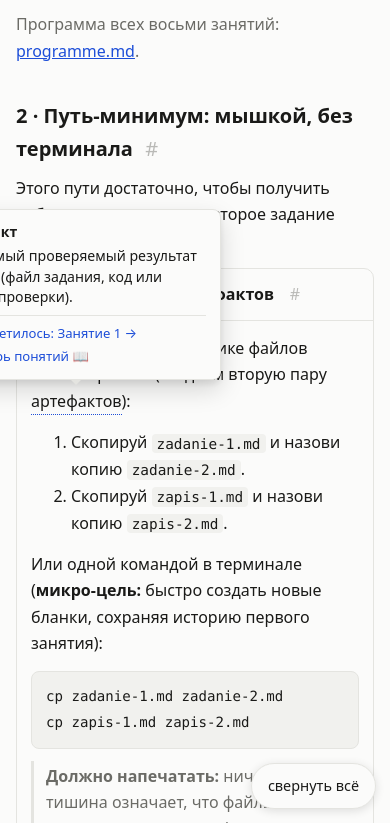
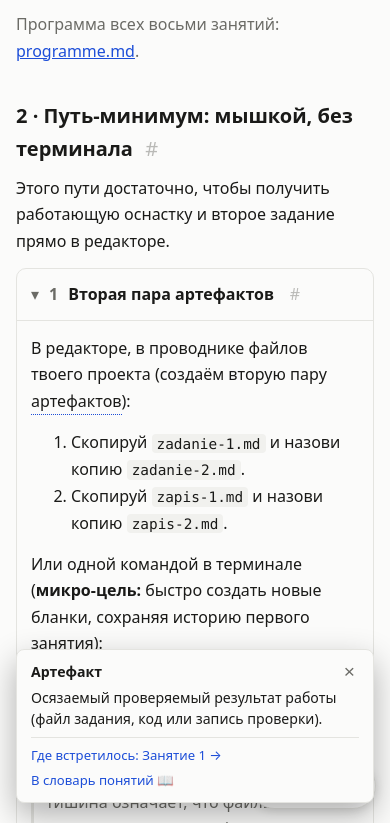
Before and after one commit to y-kolyada/b1bootcamp26-site, a website: page 02.html in a window 390 px wide. Both pictures are taken after a click on the button "артефактов". Shown: the part 1721-2544 px from the top of the page. Drawn offline with Linux system fonts and the light colour scheme.

Commit message:
fix(terms): isolate popover from inline flow, fix text spacing, and add mobile sheet

```diff
--- a/02.html
+++ b/02.html
@@ -4,7 +4,7 @@
 <meta charset="utf-8">
 <meta name="viewport" content="width=device-width, initial-scale=1">
 <title>Занятие 2 · Требования: что значит «сделано» · AI Bootcamp</title>
-<link rel="stylesheet" href="style.css">
+<link rel="stylesheet" href="style.css?v=2">
 </head>
 <body>
 <div class="wrap">
@@ -63,7 +63,7 @@
     <details class="step" open>
       <summary><span class="n">1</span> Вторая пара артефактов <a class="yakor" href="#min-1">#</a></summary>
       <div class="body" id="min-1">
-        <p>В редакторе, в проводнике файлов твоего проекта (создаём вторую пару <span class="term"><button type="button" class="term-btn">артефактов</button><span class="term-card"><strong class="term-title">Артефакт</strong><span class="term-desc">Осязаемый проверяемый результат работы (файл задания, код или запись проверки).</span><span class="term-links"><a href="01.html#shag-3">Где встретилось: Занятие 1 →</a><a href="glossary.html#artefakt">В словарь понятий 📖</a></span></span></span>):</p>
+        <p>В редакторе, в проводнике файлов твоего проекта (создаём вторую пару <span class="term"><button type="button" class="term-btn" aria-expanded="false" style="background:none;border:none;padding:0;font:inherit;color:inherit;cursor:pointer;border-bottom:1.5px dotted var(--acc,#0284c7);">артефактов</button><span class="term-card" role="tooltip" hidden><span class="term-header"><strong class="term-title">Артефакт</strong><button type="button" class="term-close" aria-label="Закрыть">×</button></span><span class="term-desc">Осязаемый проверяемый результат работы (файл задания, код или запись проверки).</span><span class="term-links"><a href="01.html#shag-3">Где встретилось: Занятие 1 →</a> <a href="glossary.html#artefakt">В словарь понятий 📖</a></span></span></span>):</p>
         <ol>
           <li>Скопируй <code>zadanie-1.md</code> и назови копию <code>zadanie-2.md</code>.</li>
           <li>Скопируй <code>zapis-1.md</code> и назови копию <code>zapis-2.md</code>.</li>
@@ -111,7 +111,7 @@ cp zapis-1.md zapis-2.md</code></pre>
     <details class="step">
       <summary><span class="n">4</span> Напиши три предиката в <code>zadanie-2.md</code> <a class="yakor" href="#min-4">#</a></summary>
       <div class="body" id="min-4">
-        <p>Открой <code>zadanie-2.md</code> и сформулируй три точных <span class="term"><button type="button" class="term-btn">предиката</button><span class="term-card"><strong class="term-title">Предикат</strong><span class="term-desc">Утверждение, на которое можно ответить строго «ДА» или «НЕТ».</span><span class="term-links"><a href="01.html#shag-3">Где встретилось: Занятие 1 →</a><a href="glossary.html#predikat">В словарь понятий 📖</a></span></span></span> для улучшения своей страницы:</p>
+        <p>Открой <code>zadanie-2.md</code> и сформулируй три точных <span class="term"><button type="button" class="term-btn" aria-expanded="false" style="background:none;border:none;padding:0;font:inherit;color:inherit;cursor:pointer;border-bottom:1.5px dotted var(--acc,#0284c7);">предиката</button><span class="term-card" role="tooltip" hidden><span class="term-header"><strong class="term-title">Предикат</strong><button type="button" class="term-close" aria-label="Закрыть">×</button></span><span class="term-desc">Утверждение, на которое можно ответить строго «ДА» или «НЕТ».</span><span class="term-links"><a href="01.html#shag-3">Где встретилось: Занятие 1 →</a> <a href="glossary.html#predikat">В словарь понятий 📖</a></span></span></span> для улучшения своей страницы:</p>
         <ul>
           <li><strong>Хочу:</strong> одна фраза (например: «добавить на страницу раздел с правилами игры»).</li>
           <li><strong>Предикат 1:</strong> на странице появился заголовок H2 с точным текстом «Правила игры».</li>
@@ -120,7 +120,7 @@ cp zapis-1.md zapis-2.md</code></pre>
         </ul>
         <p><strong>Зафиксируй правила дома и задание в Git до запуска ИИ.</strong></p>
         <p>В редакторе: <strong>Source Control</strong> → сообщение <code>docs: правила дома и задание 2</code> → <strong>Commit</strong>.</p>
-        <p>Или в терминале (<strong>микро-цель:</strong> создаём несгораемую точку возврата — <span class="term"><button type="button" class="term-btn">коммит</button><span class="term-card"><strong class="term-title">Коммит</strong><span class="term-desc">Несгораемая точка сохранения в истории проекта с понятным описанием.</span><span class="term-links"><a href="01.html#shag-3">Где встретилось: Занятие 1 →</a><a href="glossary.html#kommit">В словарь понятий 📖</a></span></span></span> в Git <em>до</em> запуска ИИ, чтобы зафиксировать правила и новые требования):</p>
+        <p>Или в терминале (<strong>микро-цель:</strong> создаём несгораемую точку возврата — <span class="term"><button type="button" class="term-btn" aria-expanded="false" style="background:none;border:none;padding:0;font:inherit;color:inherit;cursor:pointer;border-bottom:1.5px dotted var(--acc,#0284c7);">коммит</button><span class="term-card" role="tooltip" hidden><span class="term-header"><strong class="term-title">Коммит</strong><button type="button" class="term-close" aria-label="Закрыть">×</button></span><span class="term-desc">Несгораемая точка сохранения в истории проекта с понятным описанием.</span><span class="term-links"><a href="01.html#shag-3">Где встретилось: Занятие 1 →</a> <a href="glossary.html#kommit">В словарь понятий 📖</a></span></span></span> в Git <em>до</em> запуска ИИ, чтобы зафиксировать правила и новые требования):</p>
 <pre><code>git add AGENTS.md CLAUDE.md zadanie-2.md
 git commit -m "docs: правила дома и задание 2"</code></pre>
         <div class="prints"><strong>Должно напечатать:</strong> строку коммита со списком добавленных файлов (<code>3 files changed</code>).</div>
@@ -134,7 +134,7 @@ git commit -m "docs: правила дома и задание 2"</code></pre>
         <p>Напиши ИИ в чате редактора:</p>
 <pre><code>Прочитай zadanie-2.md. Сделай index.html по этому заданию.
 Никаких других файлов не меняй. В конце перечисли, что изменил.</code></pre>
-        <p>Когда ИИ закончит, проверь реальные изменения через команду <span class="term"><button type="button" class="term-btn"><code>git diff</code></button><span class="term-card"><strong class="term-title">git diff</strong><span class="term-desc">Команда, показывающая настоящие изменения в файлах (факты против слов ИИ).</span><span class="term-links"><a href="01.html#shag-5">Где встретилось: Занятие 1 →</a><a href="glossary.html#diff">В словарь понятий 📖</a></span></span></span> (<strong>микро-цель:</strong> увидеть реальные факты изменений в коде против слов ИИ):</p>
+        <p>Когда ИИ закончит, проверь реальные изменения через команду <span class="term"><button type="button" class="term-btn" aria-expanded="false" style="background:none;border:none;padding:0;font:inherit;color:inherit;cursor:pointer;border-bottom:1.5px dotted var(--acc,#0284c7);"><code>git diff</code></button><span class="term-card" role="tooltip" hidden><span class="term-header"><strong class="term-title">git diff</strong><button type="button" class="term-close" aria-label="Закрыть">×</button></span><span class="term-desc">Команда, показывающая настоящие изменения в файлах (факты против слов ИИ).</span><span class="term-links"><a href="01.html#shag-5">Где встретилось: Занятие 1 →</a> <a href="glossary.html#diff">В словарь понятий 📖</a></span></span></span> (<strong>микро-цель:</strong> увидеть реальные факты изменений в коде против слов ИИ):</p>
 <pre><code>git diff index.html</code></pre>
         <div class="prints"><strong>Должно напечатать:</strong> строки с зелёными плюсами <code>+</code>. Выйти из просмотра — клавиша <kbd>q</kbd>.</div>
         <p>Заполни <code>zapis-2.md</code>: совпали ли слова ИИ с реальными изменениями и пройдены ли все три предиката.</p>
@@ -200,7 +200,7 @@ git commit -m "feat: оснастка команды и скила zadanie"</cod
 <pre><code>/zadanie</code></pre>
         <div class="prints"><strong>Должно напечатать:</strong> вопрос от ИИ о цели твоей задачи, без каких-либо попыток сразу менять файлы.</div>
         <p>Ответь ему в одно предложение. Посмотри, как он предлагает предикаты и варианты. Когда предикаты готовы, выйди из Claude Code (<kbd>Ctrl+C</kbd>).</p>
-        <p>Зафиксируй предикаты в Git (<strong>микро-цель:</strong> забетонировать требования в <span class="term"><button type="button" class="term-btn">коммите</button><span class="term-card"><strong class="term-title">Коммит</strong><span class="term-desc">Несгораемая точка сохранения в истории проекта с понятным описанием.</span><span class="term-links"><a href="01.html#shag-3">Где встретилось: Занятие 1 →</a><a href="glossary.html#kommit">В словарь понятий 📖</a></span></span></span> <em>до</em> генерации кода):</p>
+        <p>Зафиксируй предикаты в Git (<strong>микро-цель:</strong> забетонировать требования в <span class="term"><button type="button" class="term-btn" aria-expanded="false" style="background:none;border:none;padding:0;font:inherit;color:inherit;cursor:pointer;border-bottom:1.5px dotted var(--acc,#0284c7);">коммите</button><span class="term-card" role="tooltip" hidden><span class="term-header"><strong class="term-title">Коммит</strong><button type="button" class="term-close" aria-label="Закрыть">×</button></span><span class="term-desc">Несгораемая точка сохранения в истории проекта с понятным описанием.</span><span class="term-links"><a href="01.html#shag-3">Где встретилось: Занятие 1 →</a> <a href="glossary.html#kommit">В словарь понятий 📖</a></span></span></span> <em>до</em> генерации кода):</p>
 <pre><code>git add zadanie-2.md
 git commit -m "docs: утверждённые предикаты задания 2"</code></pre>
         <div class="prints"><strong>Должно напечатать:</strong> сохранение файла <code>zadanie-2.md</code>.</div>
@@ -327,7 +327,7 @@ git push</code></pre>
 </div>
 
 <a class="svernut" href="02.html" title="Свернуть все шаги и вернуться наверх">свернуть всё</a>
-<script src="terms.js"></script>
+<script src="terms.js?v=2"></script>
 
 </body>
 </html>
--- a/style.css
+++ b/style.css
@@ -188,6 +188,13 @@ body { padding-bottom: 72px; }
   color: var(--fg);
   text-align: left;
 }
+.term-card[hidden] {
+  display: none !important;
+}
+.term[data-open] .term-card,
+.term-card:not([hidden]) {
+  display: block;
+}
 .term-card::after {
   content: "";
   position: absolute;
@@ -198,15 +205,30 @@ body { padding-bottom: 72px; }
   border-style: solid;
   border-color: var(--line) transparent transparent transparent;
 }
-.term:focus-within .term-card,
-.term[data-open] .term-card {
-  display: block;
+.term-header {
+  display: flex;
+  align-items: center;
+  justify-content: space-between;
+  margin-bottom: 6px;
 }
 .term-title {
-  display: block;
+  display: inline-block;
   font-weight: 600;
-  margin-bottom: 4px;
   color: var(--fg);
+}
+.term-close {
+  background: none;
+  border: none;
+  font-size: 1.2rem;
+  line-height: 1;
+  color: var(--dim);
+  cursor: pointer;
+  padding: 0 4px;
+  border-radius: 4px;
+}
+.term-close:hover {
+  color: var(--fg);
+  background: var(--code);
 }
 .term-desc {
   display: block;
@@ -216,7 +238,7 @@ body { padding-bottom: 72px; }
 .term-links {
   display: flex;
   flex-direction: column;
-  gap: 4px;
+  gap: 6px;
   padding-top: 8px;
   border-top: 1px solid var(--line);
   font-size: .82rem;
@@ -227,6 +249,23 @@ body { padding-bottom: 72px; }
 }
 .term-links a:hover {
   text-decoration: underline;
+}
+
+@media (max-width: 640px) {
+  .term-card {
+    position: fixed;
+    bottom: 20px;
+    left: 16px;
+    right: 16px;
+    width: auto;
+    max-width: none;
+    transform: none;
+    z-index: 1000;
+    box-shadow: 0 12px 32px rgba(0,0,0,.3);
+  }
+  .term-card::after {
+    display: none;
+  }
 }
 
 /* Ссылка на словарь в боковом меню */
--- a/terms.js
+++ b/terms.js
@@ -1,18 +1,47 @@
 // terms.js — интерактивные карточки терминов на мобильных и десктопах
+(function () {
+  function closeAllTerms() {
+    document.querySelectorAll('.term[data-open]').forEach((term) => {
+      term.removeAttribute('data-open');
+      const btn = term.querySelector('.term-btn');
+      if (btn) btn.setAttribute('aria-expanded', 'false');
+      const card = term.querySelector('.term-card');
+      if (card) card.setAttribute('hidden', '');
+    });
+  }
+
   document.addEventListener('click', (e) => {
     const btn = e.target.closest('.term-btn');
-  const openTerms = document.querySelectorAll('.term[data-open]');
-  openTerms.forEach((t) => {
-    if (!t.contains(e.target)) t.removeAttribute('data-open');
-  });
+    const closeBtn = e.target.closest('.term-close');
+    const card = e.target.closest('.term-card');
+
+    if (closeBtn) {
+      closeAllTerms();
+      return;
+    }
+
     if (btn) {
       const term = btn.closest('.term');
-    if (term) {
-      if (term.hasAttribute('data-open')) {
-        term.removeAttribute('data-open');
-      } else {
+      if (!term) return;
+      const isOpen = term.hasAttribute('data-open');
+      closeAllTerms();
+      if (!isOpen) {
         term.setAttribute('data-open', '');
+        btn.setAttribute('aria-expanded', 'true');
+        const termCard = term.querySelector('.term-card');
+        if (termCard) termCard.removeAttribute('hidden');
       }
+      return;
     }
+
+    if (!card) {
+      closeAllTerms();
     }
   });
+
+  document.addEventListener('keydown', (e) => {
+    if (e.key === 'Escape') {
+      closeAllTerms();
+    }
+  });
+})();
```
Also changed, not shown: 01.html (+2 -2 lines), glossary.html (+2 -2 lines), index.html (+1 -1 lines), tests/test-terms.mjs (added, +132 -0 lines), 2 other files. Lines whose indentation alone changed are shown as unchanged.
